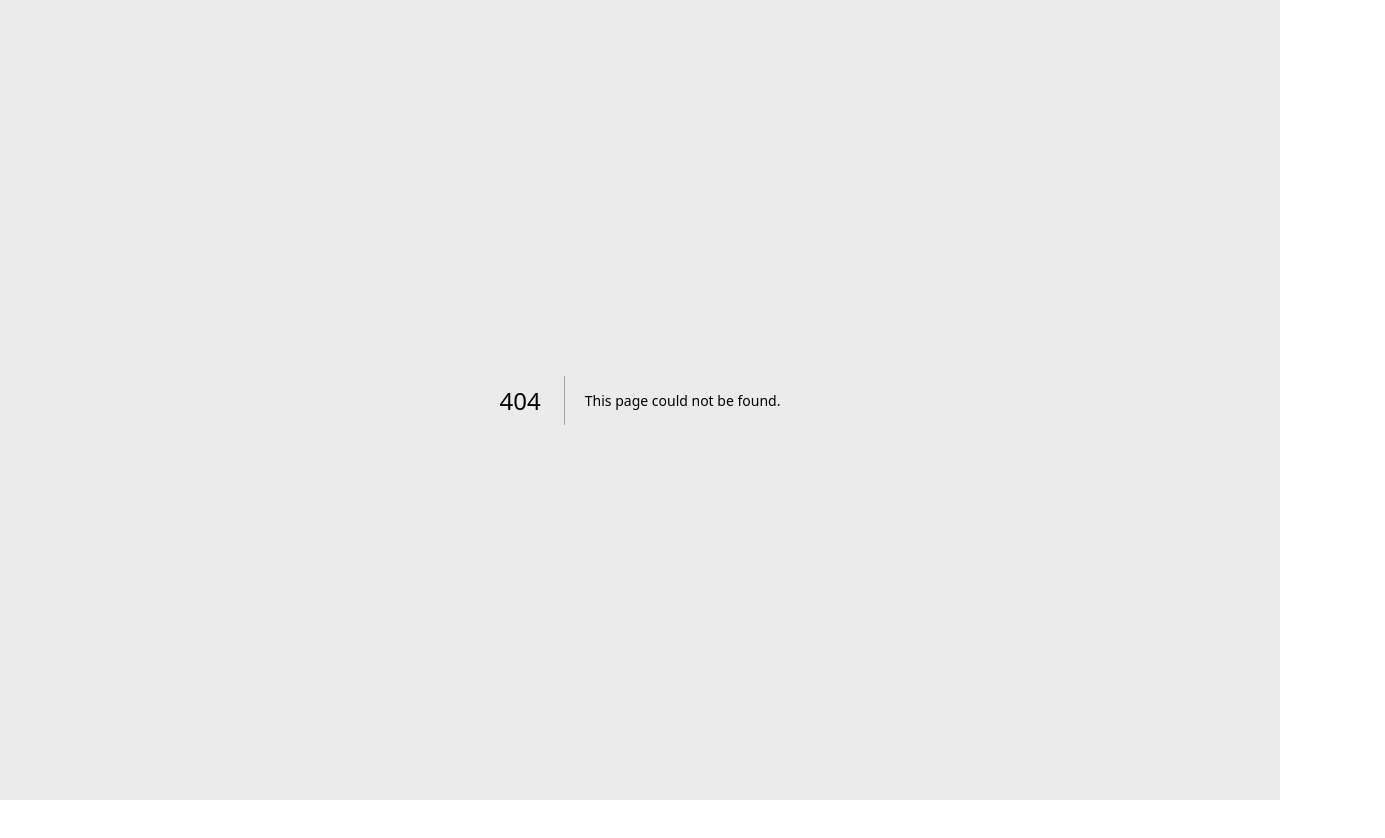
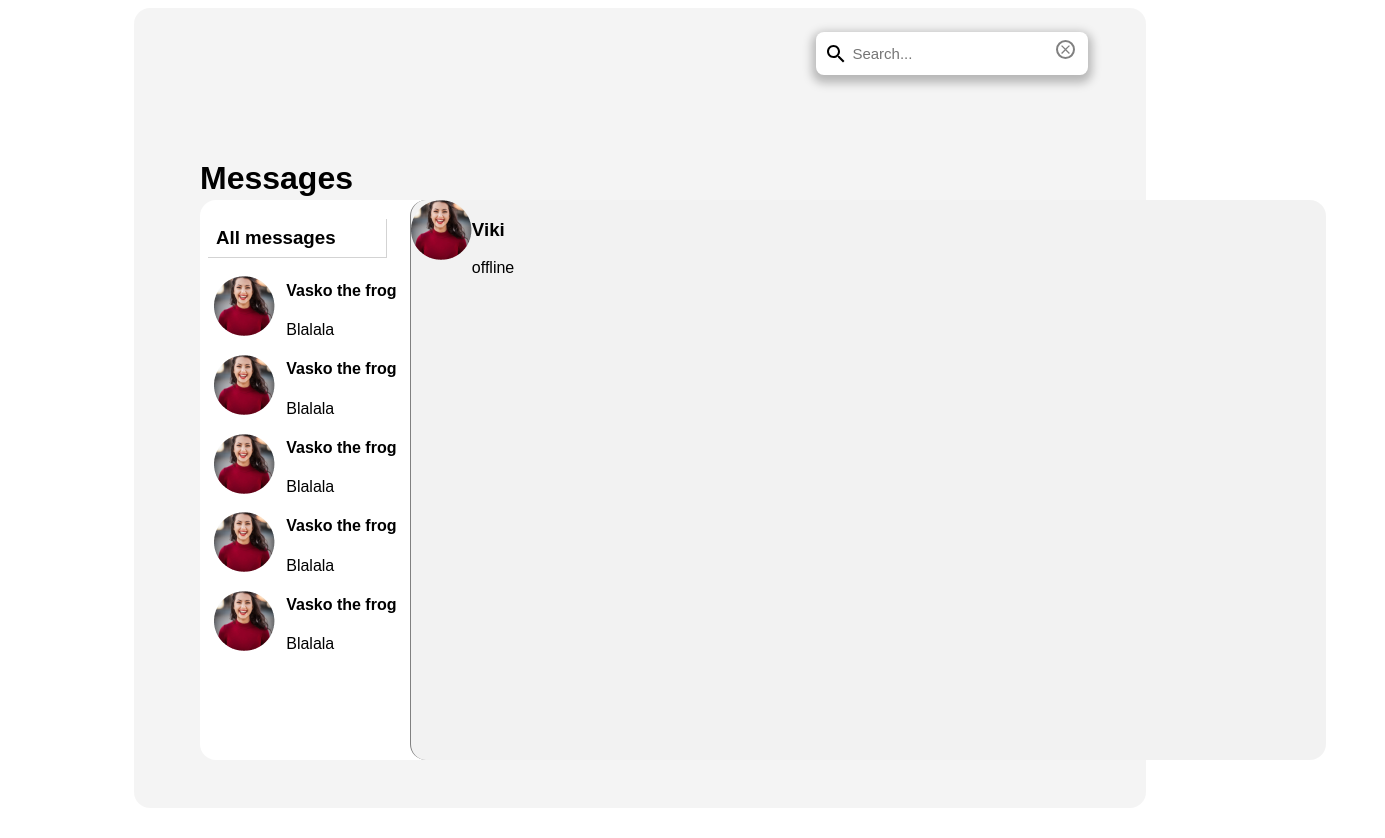
Before and after one commit to Society-Project/Society, a Next.js app in the folder client/: page /chat/Chat in a window 1280 px wide. Before the commit this address had no page. Shown: the top 838 px of the page, 1385 px wide, since content can reach past the window. Before the commit the page ends 800 px from the top, so only its background shows below. Built offline with nearby package versions, Linux system fonts and the light colour scheme.

Commit message:
Fixed window is not defined error when importing Stories component

```diff
--- a/client/package.json
+++ b/client/package.json
@@ -28,6 +28,7 @@
     "react": "18.2.0",
     "react-dom": "18.2.0",
     "react-icons": "^4.7.1",
+    "react-router-dom": "^6.8.2",
     "sass": "^1.57.1",
     "styled-components": "^5.3.6",
     "typescript": "4.9.4"
--- /dev/null
+++ b/client/src/WindowScreenSize.tsx
@@ -0,0 +1,21 @@
+import { useState, useEffect } from 'react';
+
+const WindowScreenSize = () => {
+    const [width, setWidth]: any = useState(0);
+    const [height, setHeight]: any = useState(0);
+
+    const handleWindowResize = () => {
+        setWidth(window.innerWidth);
+        setHeight(window.innerHeight);
+    }
+
+    useEffect(() => {
+        handleWindowResize();
+        window.addEventListener('resize', handleWindowResize);
+        return () => window.removeEventListener('resize', handleWindowResize);
+    }, [])
+
+    return [width, height];
+}
+
+export default WindowScreenSize
--- a/client/src/components/Header.tsx
+++ b/client/src/components/Header.tsx
@@ -94,7 +94,7 @@ const HeaderWrapper = styled.div`
   left: 0;
 `;
 
-const Logo = styled.img`
+export const Logo = styled.img`
   height: ${HEADER_LOGO_HEIGHT};
   width: ${HEADER_LOGO_WIDTH};
   opacity: 0.9;
--- /dev/null
+++ b/client/src/pages/chat/Chat.scss
@@ -0,0 +1,104 @@
+.main-chat-component {
+    display: flex;
+    justify-content: space-around;
+    font-family: sans-serif;
+    height: 100vh;
+    width: 100%;
+
+    .search-bar-component{
+        position: absolute;
+        right: 12rem;
+        top: 2rem;
+        display: flex;
+        justify-content: space-around;
+        background-color: white;
+        padding: .5rem;
+        border-radius: .5rem;
+        box-shadow: 0px 4px 10px 4px rgb(0 0 0 / 25%);
+
+        .search-icon {
+            margin-top: .1rem;
+            cursor: pointer;
+        }
+        .search-field{
+            border: none;
+            outline: none;
+            padding: .3rem;
+            font-size: 15px;
+        }
+        .close-icon{
+            font-size: 15px;
+            margin-top: auto;
+            margin-bottom: auto;
+            margin-right: .3rem;
+            border: 2px solid gray;
+            color: gray;
+            border-radius: 50%;
+            cursor: pointer;
+        }
+    }
+    .main-chat-box {
+        background: rgba(217, 217, 217, 0.3);;
+        height: 100vh;
+        width: 80%;
+        border-radius: 1rem;
+        display: block;
+
+
+        .chat-box-subtitle {
+            position: absolute;
+            width: 139px;
+            height: 35px;
+            left: 200px;
+            top: 139px;
+        }
+
+        .chat-box-body {
+            position: absolute;
+            width: 1185px;
+            height: 793px;
+            left: 200px;
+            top: 200px;
+        }
+    }
+}
+
+.main-chat-mobile-version {
+    display: flex;
+    justify-content: space-around;
+    font-family: sans-serif;
+    width: 20%;
+
+    .search-bar-component {
+        position: absolute;
+        right: 3rem;
+        top: 2rem;
+        display: flex;
+        justify-content: space-around;
+        background-color: white;
+        padding: .5rem;
+        border-radius: .5rem;
+
+
+        .search-icon {
+            margin-top: .5rem;
+            cursor: pointer;
+
+        }
+        .search-field{
+            border: none;
+            outline: none;
+            padding: .3rem;
+            font-size: 15px;
+        }
+        .close-icon{
+            font-size: 15px;
+            margin-top: .5rem;
+            margin-right: .3rem;
+            border: 2px solid gray;
+            color: gray;
+            border-radius: 50%;
+            cursor: pointer;
+        }
+    }
+}
--- /dev/null
+++ b/client/src/pages/chat/Chat.tsx
@@ -0,0 +1,68 @@
+import { useState, useEffect } from 'react';
+import { Box } from '@mui/material';
+import { NavigationBar } from '@/components/NavigationBar/Navigation';
+import headerLogo from '../../images/headerLogo.png'
+import { Logo } from '../../components/Header';
+import ChatBody from './ChatBody/ChatBody';
+import SearchIcon from '@mui/icons-material/Search';
+import CloseIcon from '@mui/icons-material/Close';
+import WindowScreenSize from '@/WindowScreenSize';
+import Stories from '@/components/StoriesBar/Stories';
+import Header from '../../components/Header';
+
+import "../../components/Styles/NavigationBar.scss";
+import "./Chat.scss";
+
+const Chat = () => {
+    const [width, height] = WindowScreenSize();
+    const [searchInput, setSearchInput]: any = useState("");
+    const [showInputField, setShowInputField]: any = useState(true);
+
+    const showSearchInputField = () => {
+        if (width < 900) {
+            setShowInputField(!showInputField)
+        }
+    }
+
+    useEffect(() => {
+        if (width < 900) {
+            setShowInputField(false);
+        }
+    }, [])
+
+    return (
+        <Box className={width > 900 ? 'main-chat-component' : 'main-chat-mobile-version'}>
+
+            <Box className='navigation-bar'>
+                {/* <NavigationBar /> */}
+            </Box>
+            <Box className='search-bar-component'>
+                <SearchIcon className='search-icon' onClick={showSearchInputField} />
+                {
+                    !showInputField ? <div>
+                        <input
+                            type="text"
+                            className='search-field'
+                            placeholder='Search...'
+                            onChange={(event) => setSearchInput(event.target.value)}
+                        />
+                        <CloseIcon className='close-icon' />
+                    </div> : null
+                }
+            </Box>
+
+            <Box className='main-chat-box'>
+                <h1 className='chat-box-subtitle'>Messages</h1>
+
+                <Box className='chat-box-body'>
+                    <ChatBody />
+                </Box>
+            </Box>
+
+            <Box className='stories-container'>
+                {/* <Stories />  */}
+            </Box>
+        </Box>
+    )
+}
+export default Chat;
--- /dev/null
+++ b/client/src/pages/chat/ChatBody/ChatBody.scss
@@ -0,0 +1,45 @@
+.chat-body-main-component{
+    background-color: white;
+    height: 70vh;
+    border-radius: 1rem;
+    font-family: sans-serif;
+    width: 95%;
+    display: flex;
+    justify-content: space-between;
+
+    .header-component {
+
+
+        .sub-title{
+            width: 100%;
+            border-right: 1px solid lightgray;
+            border-bottom: 1px solid lightgray;
+            margin-left: .5rem;
+            padding: .5rem;
+
+        }
+
+        .mapped-info{
+            width: 120%;
+            margin-left: .5rem;
+            .friend-profile {
+                display: flex;
+                justify-content: space-around;
+
+                .username-and-last-message{
+                    margin-top: -1rem;
+                }
+            }
+        }
+    }
+
+    .person-chat{
+        background-color: rgba(0, 0, 0, 0.05);
+        margin-right: auto;
+        margin-left: 3rem;
+        width: 90%;
+        height: 70vh;
+        border-left: 1px solid gray;
+        border-radius: 1rem;
+    }
+}
--- /dev/null
+++ b/client/src/pages/chat/ChatBody/ChatBody.tsx
@@ -0,0 +1,46 @@
+import { useState, useEffect } from 'react';
+import { Box, TextField } from '@mui/material';
+import "./ChatBody.scss";
+import friendImage from '../friend.png';
+import WindowScreenSize from '../../../WindowScreenSize';
+import PersonChat from '../PersonChat/PersonChat';
+
+const ChatBody = () => {
+    const [width, height] = WindowScreenSize();
+
+    const generateFriends: number = 5;
+    const arrayOfGeneratedFriends: Array<object> = [];
+
+    (() => {
+        for (let i = 0; i < generateFriends; i++) {
+            arrayOfGeneratedFriends.push(
+                <Box className='friend-profile'>
+                    <Box className='user-profile-picture'>
+                        <img src={friendImage.src} />
+                    </Box>
+                    <Box className='username-and-last-message'>
+                        <h4>Vasko the frog</h4>
+                        <p>Blalala</p>
+                    </Box>
+                </Box>
+            )
+        }
+    })()
+
+    return (
+        <Box className={ width > 900 ? 'chat-body-main-component' : 'chat-mobile-version' }>
+
+            <Box className='header-component'>
+                <h3 className='sub-title'>All messages</h3>
+                {
+                    arrayOfGeneratedFriends.map((item: any, index: number) => {
+                        return <Box key={index} className='mapped-info'>{item}</Box>
+                    })
+                }
+            </Box>
+
+            <PersonChat />
+        </Box>
+    )
+}
+export default ChatBody;
--- /dev/null
+++ b/client/src/pages/chat/PersonChat/PersonChat.tsx
@@ -0,0 +1,30 @@
+import { useState } from 'react';
+import { Box } from "@mui/material";
+import "./PersonChatStyle.scss";
+import friendImage from "../friend.png";
+
+const PersonChat = () => {
+    //By default the user will be offline
+    const [status, setStatus]: any = useState(false);
+
+
+    return (
+        <Box className='person-chat'>
+            <Box className='person-chat-header'>
+                <Box className='profile-picture-username-and-status'>
+                    <Box className='profile-image-class'>
+                        <img src={friendImage.src} className='profile-picture' alt="Friend profile picture" />
+                    </Box>
+                    <Box className='username-and-status'>
+                        <h3>Viki</h3>
+                        <p>{status ? 'online' : 'offline'}</p>
+                    </Box>
+                </Box>
+
+                <Box></Box>
+            </Box>
+        </Box>
+    )
+}
+
+export default PersonChat
--- /dev/null
+++ b/client/src/pages/chat/PersonChat/PersonChatStyle.scss
@@ -0,0 +1,16 @@
+.person-chat{
+
+    .person-chat-header{
+        display: flex;
+        .profile-picture-username-and-status{
+            display: flex;
+            justify-content: space-around;
+
+            .profile-image-class{
+                .profile-picture{
+
+                }
+            }
+        }
+    }
+}
--- /dev/null
+++ b/client/src/react-app-env.d.ts
@@ -0,0 +1,4 @@
+declare module "*.png";
+declare module "*.svg";
+declare module "*.jpeg";
+declare module "*.jpg";
```
Also changed, not shown: client/src/app/page.tsx (+7 -1 lines), client/src/components/StoriesBar/Stories.tsx (+5 -19 lines), client/src/pages/chat/friend.png (added), 1 other file (tests, documents, lock files or other folders).
